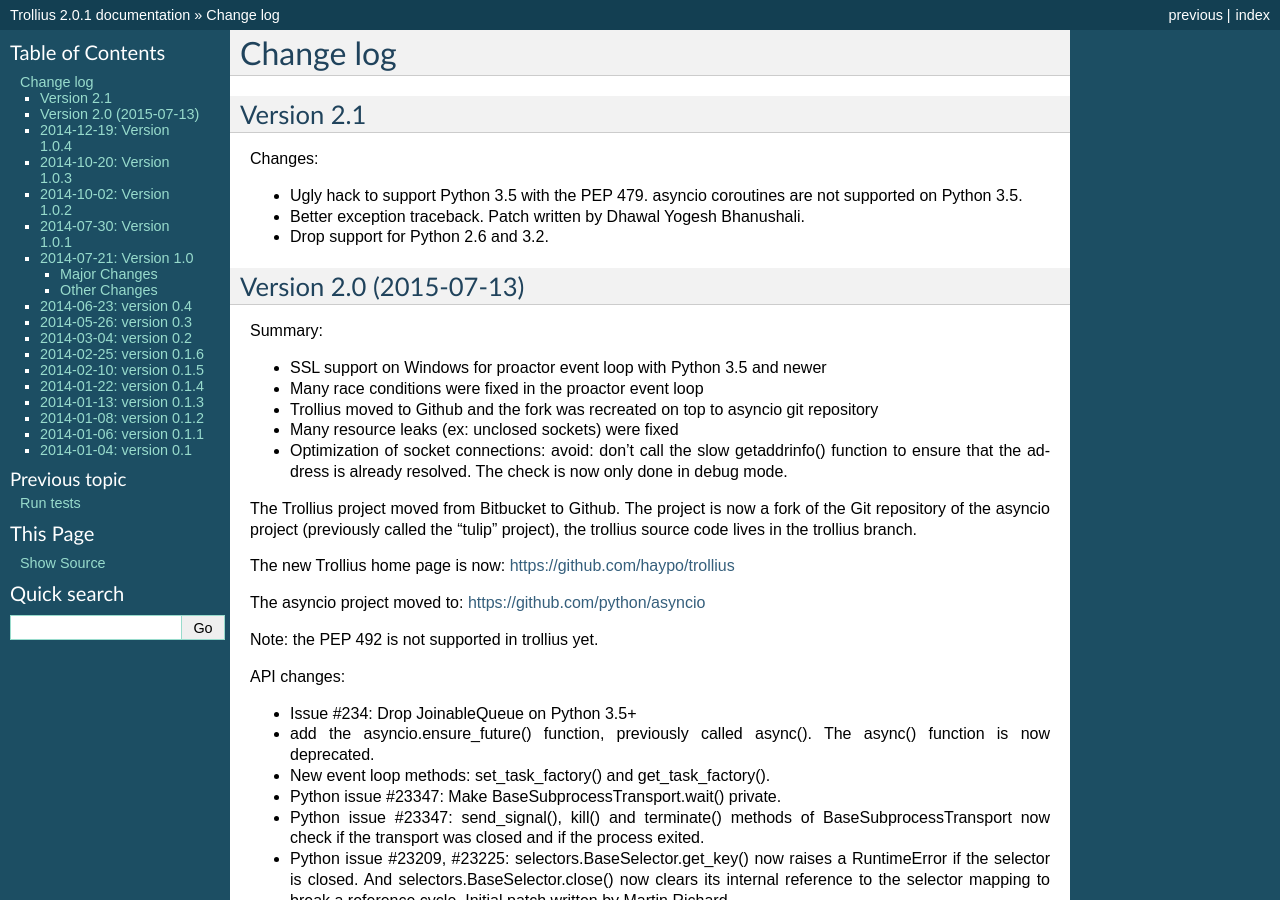
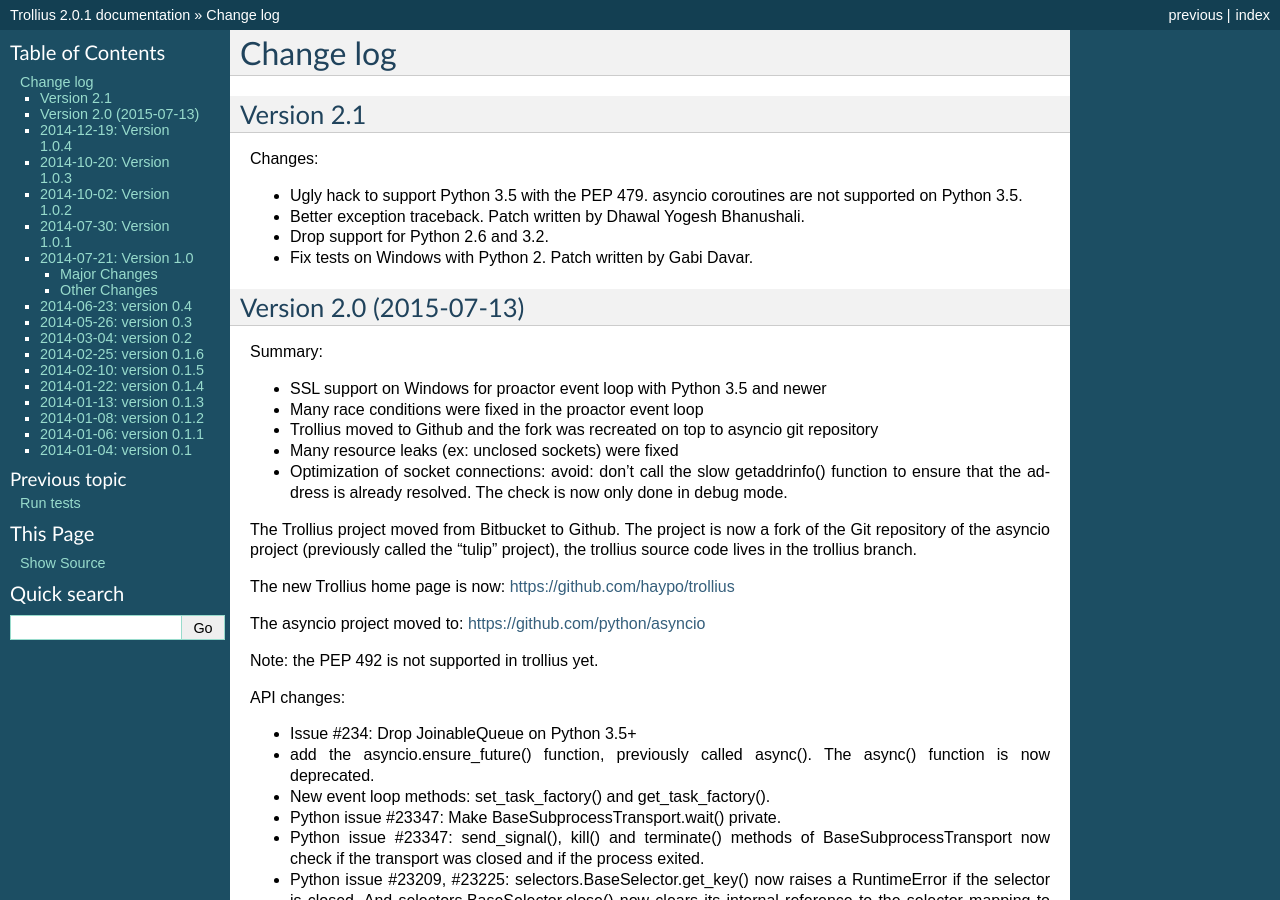
Before and after one commit to python/asyncio, a Sphinx documentation site: the page built from doc/changelog.rst, in a window 1280 px wide and 900 px high. Built offline with Sphinx 7.4.7, drawn with Linux system fonts in a browser that asks for light colours.

Commit message:
document the win32 fix

```diff
--- a/doc/changelog.rst
+++ b/doc/changelog.rst
@@ -11,6 +11,7 @@
   not supported on Python 3.5.
 * Better exception traceback. Patch written by Dhawal Yogesh Bhanushali.
 * Drop support for Python 2.6 and 3.2.
+* Fix tests on Windows with Python 2. Patch written by Gabi Davar.
 
 
 Version 2.0 (2015-07-13)
```
